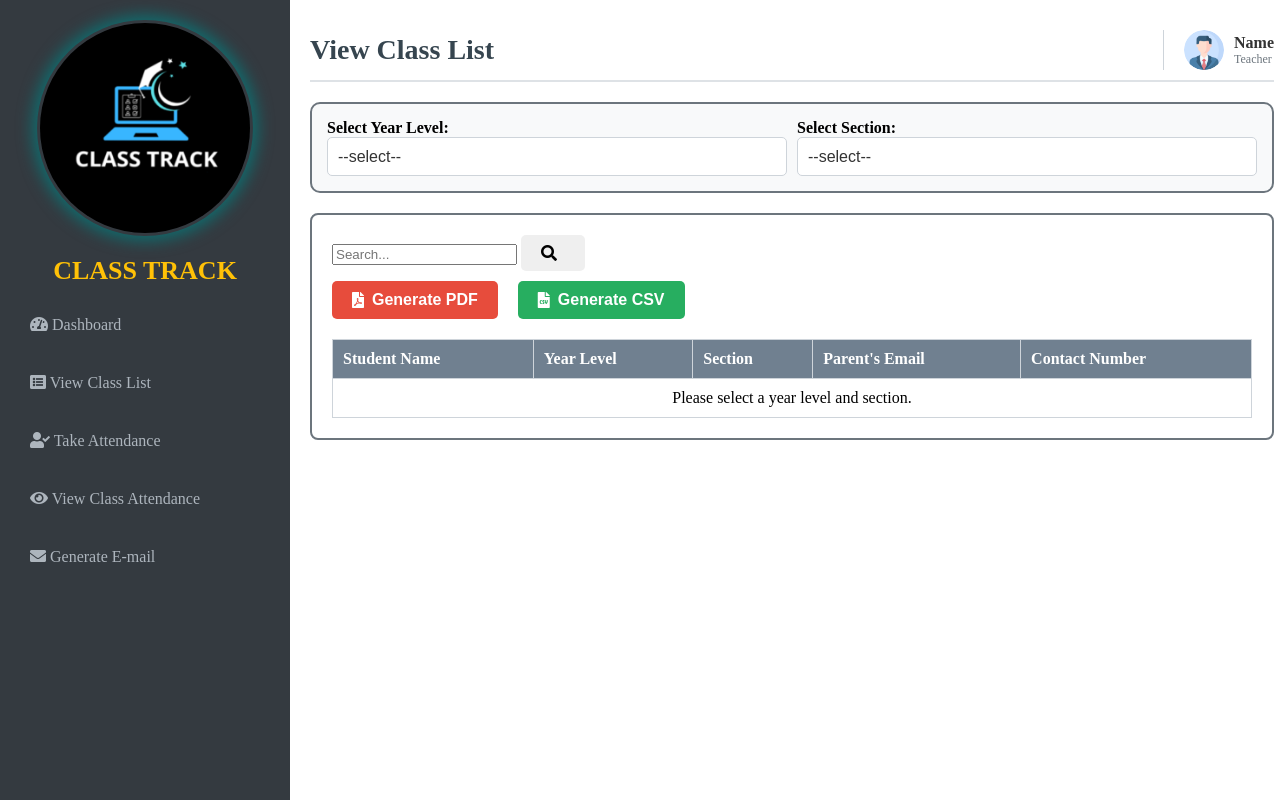
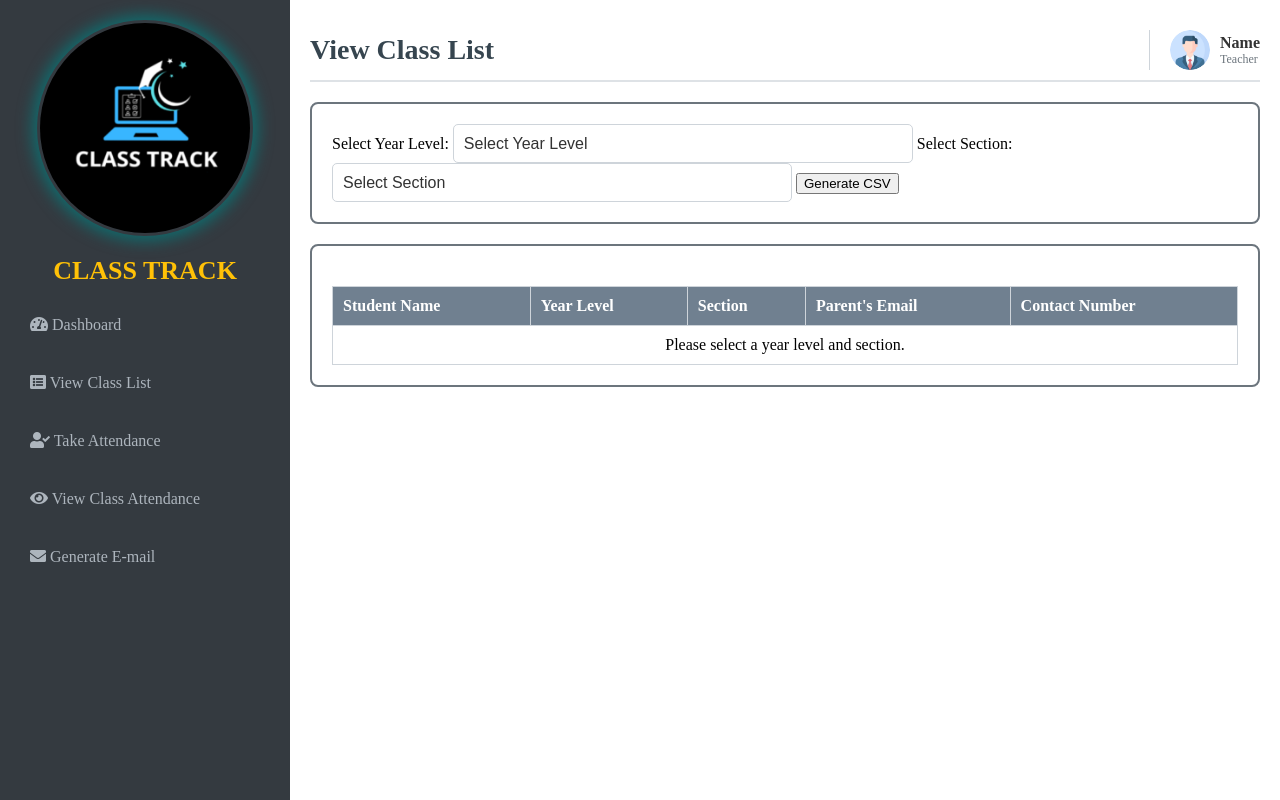
Before and after one commit to SolidariosAlenRoy/AMS, a PHP site: page /vclasslist.php in a window 1280 px wide. Run offline with PHP 8.4, Linux system fonts and the light colour scheme; data comes from the database, SQL or seed files in the repository; some libraries are stand-ins or nearby versions.

Commit message:
added csv in vclasslist and modified the code in fecth.php

```diff
--- a/vclasslist.php
+++ b/vclasslist.php
@@ -9,6 +9,32 @@ $sections_result = $conn->query($sections_query);
 // Fetch distinct year levels from the students table
 $year_levels_query = "SELECT DISTINCT year_level FROM students";
 $year_levels_result = $conn->query($year_levels_query);
+
+
+// Function to generate CSV
+if (isset($_POST['generate_csv'])) {
+    $section = $_POST['section'];
+    $year_level = $_POST['year_level'];
+
+    $query = "SELECT students.name, students.year_level, sections.section_name, students.parent_email, students.contact_number
+              FROM students
+              INNER JOIN sections ON students.section_id = sections.id
+              WHERE students.year_level = '$year_level' AND students.section_id = '$section'";
+    $result = $conn->query($query);
+
+    header('Content-Type: text/csv');
+    header('Content-Disposition: attachment; filename="class_list.csv"');
+
+    $output = fopen("php://output", "w");
+    fputcsv($output, ['Student Name', 'Year Level', 'Section', 'Parent\'s Email', 'Contact Number']);
+
+    while ($row = $result->fetch_assoc()) {
+        fputcsv($output, $row);
+    }
+    fclose($output);
+    exit;
+}
+
 
 ?>
 
@@ -24,18 +50,17 @@ $year_levels_result = $conn->query($year_levels_query);
     <link href="https://cdnjs.cloudflare.com/ajax/libs/fullcalendar/5.11.3/main.min.css" rel="stylesheet">
     <script src="https://code.jquery.com/jquery-3.6.0.min.js"></script>
     <script src="https://cdnjs.cloudflare.com/ajax/libs/jspdf/2.4.0/jspdf.umd.min.js"></script>
+
+
     <style>
 /* Global Styles */
-body{
+body, h2, h4, p, ul{
     margin: 0;
     padding: 0;
 
 }
 
-h2, h4, p, ul {
-    margin: 0;
-    padding: 0;
-}
+
 
 /* Container for Sidebar and Main Content */
 .container {
@@ -274,7 +299,32 @@ select option {
 }
 
 
-/* Table Styling */
+/* Card Container */
+.card-container {
+            display: flex;
+            justify-content: center;
+            flex-wrap: wrap;
+            gap: 20px;
+            margin-top: 20px;
+        }
+
+        /* Card Styling */
+        .card {
+            background-color: #fff;
+            border: 2px solid #6c757d;
+            border-radius: 8px;
+            padding: 20px;
+            margin: 20px 0;
+        }
+
+        .card h2 {
+            font-size: 20px;
+            margin-bottom: 15px;
+            color: #007bff;
+            border-bottom: 1px solid #ddd;
+            padding-bottom: 10px;
+        }
+
         table {
             width: 100%;
             border-collapse: collapse;
@@ -291,69 +341,6 @@ th {
             background-color: #708090;
             color: #fff;
         }
-
-.card {
-  background-color: #fff;
-  border: 2px solid #6c757d;
-  border-radius: 8px;
-  padding: 20px;
-  margin: 20px 0;
-}
-
-.card h2 {
-  font-size: 20px;
-  margin-bottom: 15px;
-  color: #007bff;
-  border-bottom: 1px solid #ddd;
-  padding-bottom: 10px;
-}
-
-/* Styling for the container holding the buttons */
-.buttons-container {
-  display: flex;
-  justify-content: flex-start;
-  gap: 20px;
-  margin-top: 10px;
-}
-
-/* Styling for each button */
-button {
-  padding: 10px 20px;
-  font-size: 16px;
-  font-weight: bold;
-  border: none;
-  border-radius: 5px;
-  cursor: pointer;
-  transition: background-color 0.3s;
-  display: inline-flex;
-  align-items: center;
-}
-
-/* Specific styling for PDF button */
-#generatePDF {
-  background-color: #e74c3c;
-  color: white;
-}
-
-#generatePDF:hover {
-  background-color: #c0392b;
-}
-
-/* Specific styling for CSV button */
-#generateCSV {
-  background-color: #27ae60;
-  color: white;
-}
-
-#generateCSV:hover {
-  background-color: #2ecc71;
-}
-
-button i {
-  margin-right: 8px; /* Space between icon and text */
-}
-
-
 
     </style>
 </head>
@@ -380,6 +367,7 @@ button i {
             <div class="header">
                 <h1>View Class List</h1>
                 <div class="header-content">
+
                     <div class="profile-bar">
                         <img src="image/profile.png" alt="Profile Picture" class="profile-picture"> <!-- Example profile image -->
                         <div class="profile-info">
@@ -390,49 +378,29 @@ button i {
                 </div>
             </div>
 
+            <div class="card">
             <form method="POST" id="sectionForm">
-    <div class="dropdown-container">
-        <div class="dropdown-row">
-            <div>
-                <label for="yearLevelDropdown" class="label">Select Year Level:</label>
+            <label for="yearLevelDropdown">Select Year Level:</label>
             <select name="year_level" id="yearLevelDropdown" required>
-                    <option value="">--select--</option>
+                <option value="">Select Year Level</option>
                 <?php while ($row = $year_levels_result->fetch_assoc()) : ?>
                     <option value="<?= $row['year_level'] ?>"><?= $row['year_level'] ?></option>
                 <?php endwhile; ?>
             </select>
-            </div>
-            <div>
-                <label for="sectionDropdown" class="label">Select Section:</label>
+
+            <label for="section">Select Section:</label>
             <select name="section" id="sectionDropdown" required>
-                    <option value="">--select--</option>
+                <option value="">Select Section</option>
                 <?php while ($row = $sections_result->fetch_assoc()) : ?>
                     <option value="<?= $row['id'] ?>"><?= $row['section_name'] ?></option>
                 <?php endwhile; ?>
             </select>
-            </div>
-        </div>
-    </div>
+            <button type="submit" name="generate_csv" class="btn btn-primary">Generate CSV</button>
         </form>
-
-
-<div class="card">
-    <div class="search-bar">
-        <input type="text" placeholder="Search..." class="search-input">
-        <button class="search-button"><i class="fas fa-search"></i></button>
         </div>
 
-    <!-- Add Generate PDF and CSV Buttons -->
-<div class="buttons-container">
-    <button id="generatePDF" class="search-button">
-        <i class="fas fa-file-pdf"></i> Generate PDF
-    </button>
-    <button id="generateCSV" class="search-button">
-        <i class="fas fa-file-csv"></i> Generate CSV
-    </button>
-</div>
-
-    <div id="classList">
+        <div class="card" id="classList">
+            <!-- Empty table structure -->
             <table id="classListTable">
                 <thead>
                     <tr>
@@ -449,16 +417,15 @@ button i {
                     </tr>
                 </tbody>
             </table>
+
         </div>
+    </main>
 </div>
 
-
 <script>
-    $(document).ready(function () {
-      bindGenerateFunctions();
-
+    $(document).ready(function() {
         // Load the class list when either dropdown is changed
-    $('#sectionDropdown, #yearLevelDropdown').change(function () {
+        $('#sectionDropdown, #yearLevelDropdown').change(function() {
             var sectionId = $('#sectionDropdown').val();
             var yearLevel = $('#yearLevelDropdown').val();
             if (sectionId && yearLevel) {
@@ -474,91 +441,41 @@ button i {
             $.ajax({
                 url: 'fetch.php',
                 type: 'POST',
-        data: { section_id: sectionId, year_level: yearLevel, page: page },
-        success: function (response) {
+                data: {section_id: sectionId, year_level: yearLevel, page: page},
+                success: function(response) {
                     $('#classList').html(response); // Replace the table with the new class list data
-
-            // Rebind PDF and CSV generation after table update
-            bindGenerateFunctions();
-
                     // Add event listener for pagination buttons
-            $('.pagination-btn').on('click', function () {
+                    $('.pagination-btn').on('click', function() {
                         var selectedPage = $(this).data('page');
                         loadClassList(sectionId, yearLevel, selectedPage);
                     });
                 }
             });
         }
-
-
+    });
 
     function bindGenerateFunctions() {
-    // PDF Generation
-    $('#generatePDF').off('click').on('click', function () {
+        document.getElementById('generatePDF').addEventListener('click', function () {
             const { jsPDF } = window.jspdf;
             const doc = new jsPDF();
-
-        // Get updated table data
+            doc.text("Class List", 10, 10);
             const table = document.getElementById('classListTable');
             const rows = [...table.rows];
-
-        // Set title
-        doc.text('Class List', 10, 10);
-
-        // Add table rows to PDF
-        let y = 20; // Start y position for table
-        rows.forEach((row, index) => {
-            const cells = [...row.cells];
-            let x = 10; // Start x position
-            cells.forEach((cell) => {
-                doc.text(cell.innerText, x, y);
-                x += 50; // Adjust column spacing
-            });
-            y += 10; // Adjust row spacing
+            const data = rows.map(row => [...row.cells].map(cell => cell.textContent));
+            doc.autoTable({ head: [data[0]], body: data.slice(1) });
+            doc.save("class_list.pdf");
         });
 
-        // Save PDF
-        doc.save('Class_List.pdf');
-    });
+        document.getElementById('sectionForm').addEventListener('change', function () {
+            const yearLevel = document.getElementById('yearLevelDropdown').value;
+            const section = document.getElementById('sectionDropdown').value;
 
-    // CSV Generation
-    $('#generateCSV').off('click').on('click', function () {
-        const table = document.getElementById('classListTable');
-        const rows = [...table.rows];
-
-        // Convert table rows to CSV format
-        let csvContent = '';
-        rows.forEach((row) => {
-            const cells = [...row.cells];
-            const rowContent = cells.map(cell => "${cell.innerText}").join(',');
-            csvContent += rowContent + '\n';
-        });
-
-        // Create a Blob and download the CSV file
-        const blob = new Blob([csvContent], { type: 'text/csv;charset=utf-8;' });
-        const url = URL.createObjectURL(blob);
-        const link = document.createElement('a');
-        link.href = url;
-        link.download = 'Class_List.csv';
-        document.body.appendChild(link);
-        link.click();
-        document.body.removeChild(link);
+            document.getElementById('csvYearLevel').value = yearLevel;
+            document.getElementById('csvSection').value = section;
         });
     }
 
-    // Dynamic search filter
-    $('.search-input').on('input', function () {
-        var searchTerm = $(this).val().toLowerCase();
-        $('#classListTable tbody tr').each(function () {
-            var rowText = $(this).text().toLowerCase();
-            if (rowText.includes(searchTerm)) {
-                $(this).show();
-            } else {
-                $(this).hide();
-            }
-        });
-    });
-});
+    bindGenerateFunctions();
 </script>
 </body>
 </html>
```
Also changed, not shown: fetch.php (+29 -37 lines). Lines whose indentation alone changed are shown as unchanged.
